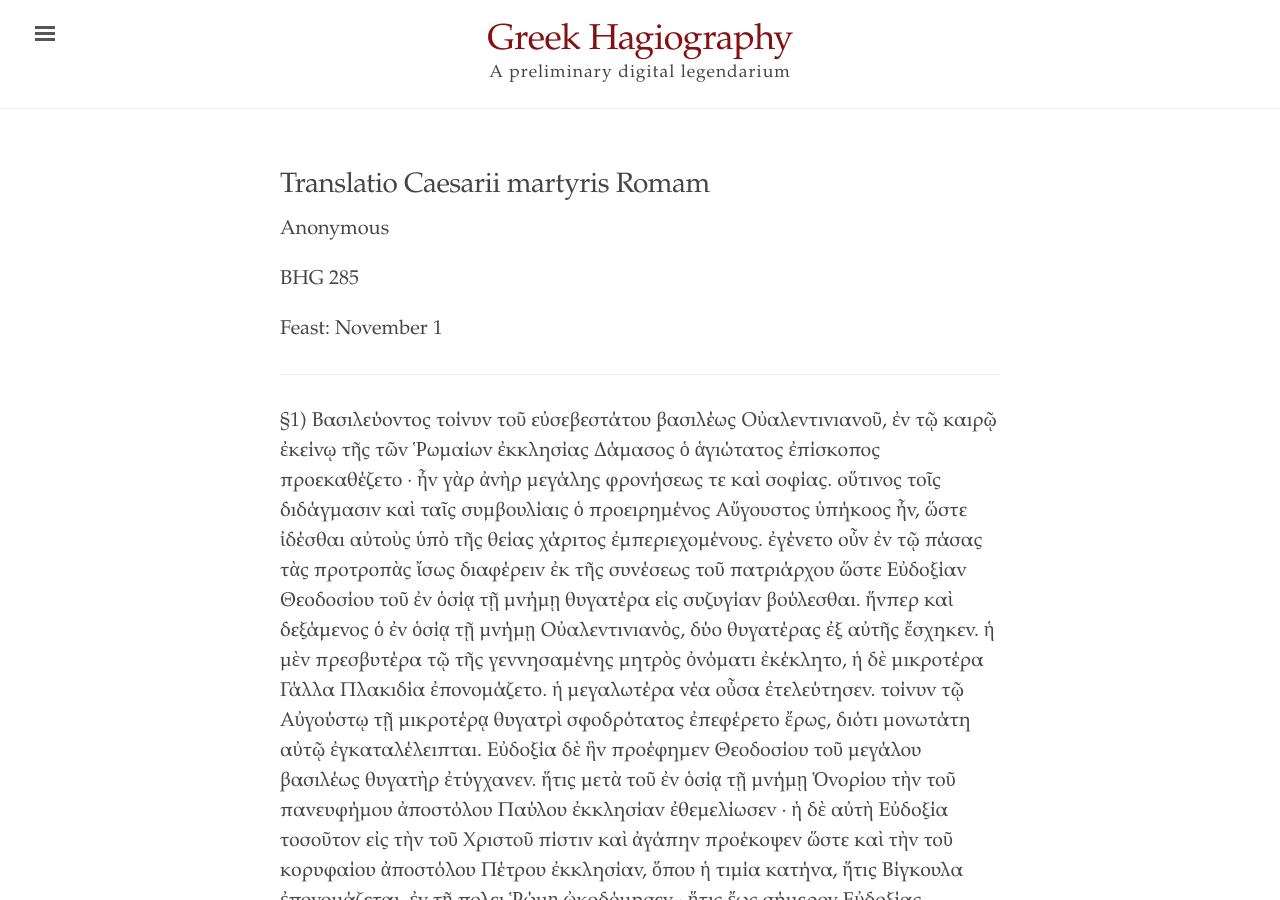
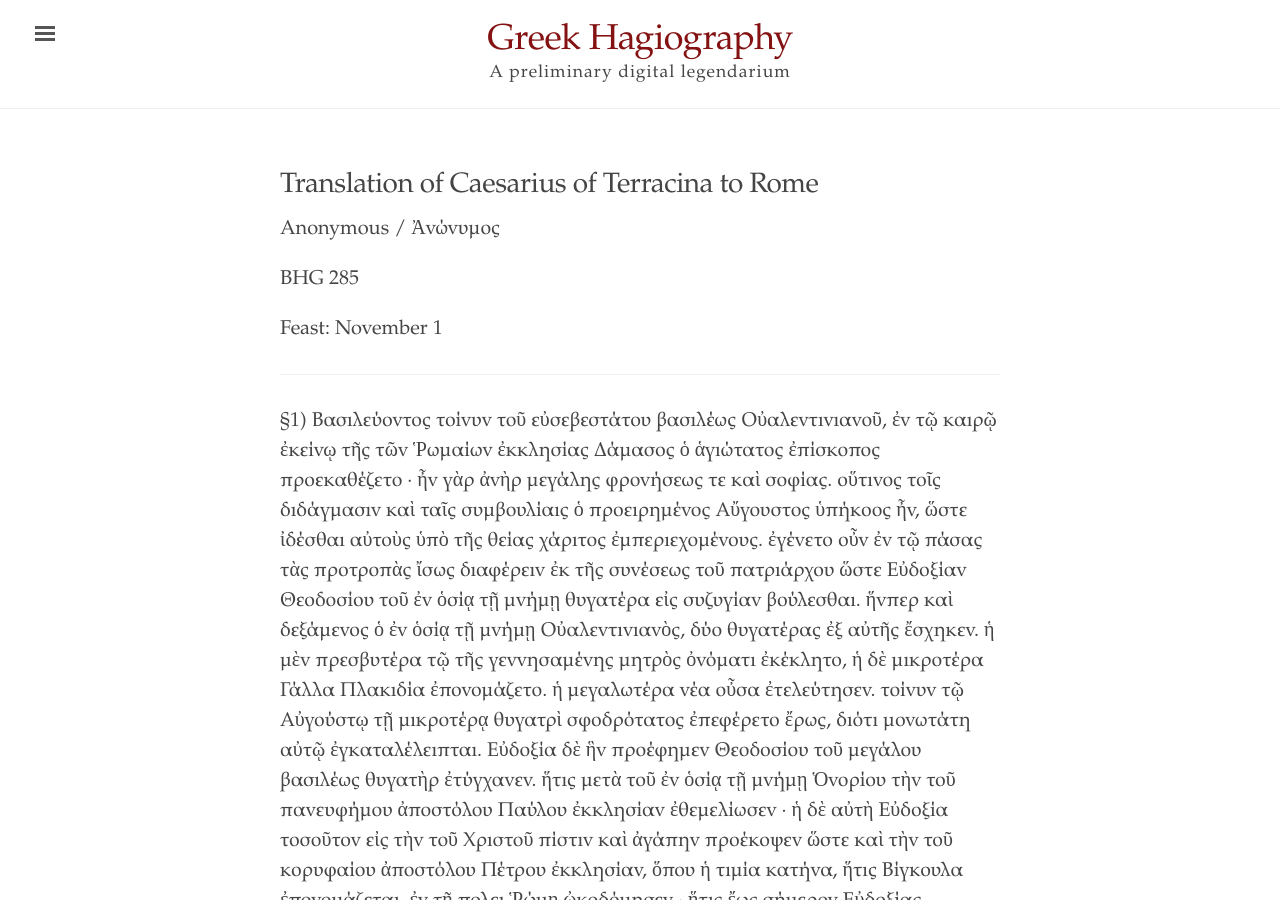
Before and after one commit to cjkoepke1/greek-hagiography, a Jekyll site: the page built from _texts/translatio-caesarii.md, in a window 1280 px wide and 900 px high. Built offline with Jekyll 4.4.1, drawn with Linux system fonts in a browser that asks for light colours.

Commit message:
Title to English

```diff
--- a/_texts/translatio-caesarii.md
+++ b/_texts/translatio-caesarii.md
@@ -1,9 +1,9 @@
 ---
 layout: narrative
-title: Translatio Caesarii martyris Romam
+title: Translation of Caesarius of Terracina to Rome
 bhg: 285
 feast: November 1
-author: Anonymous
+author: Anonymous / Ἀνώνυμος
 editor: Carson Koepke
 source: Acta Sanctorum ex BAV Vat. gr. 1608
 ---
```
